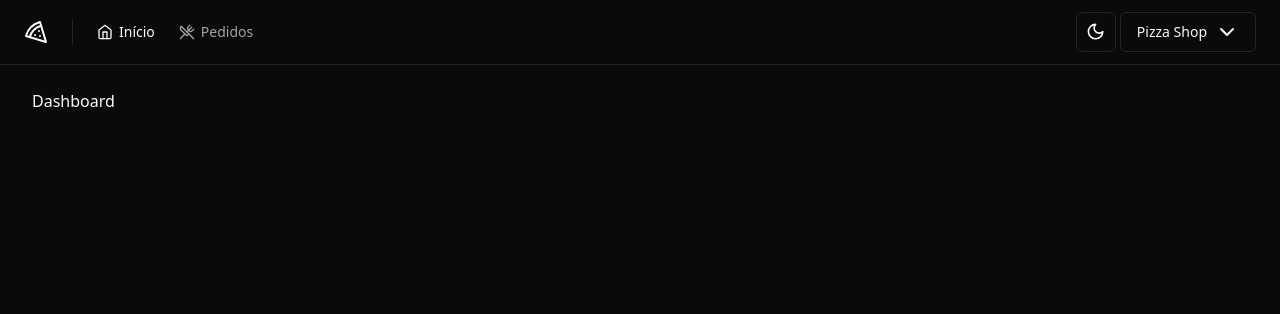
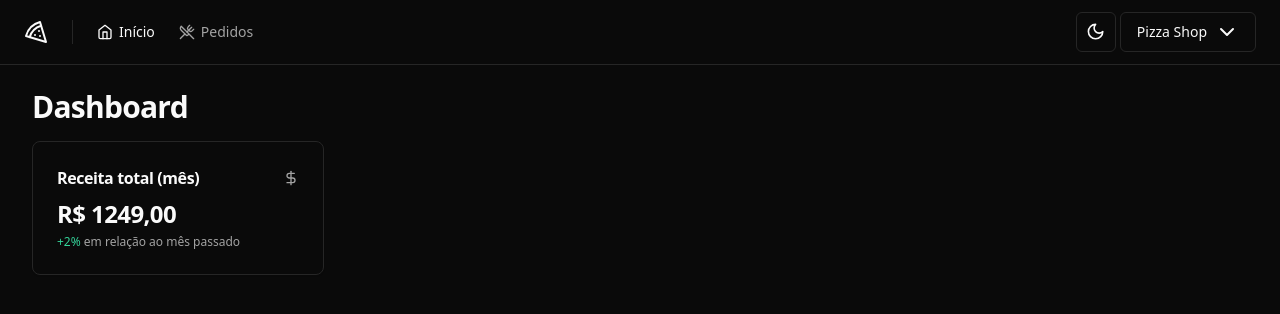
Before and after one commit to liroujohn/pizzashop-web, a React (Vite) app: page / in a window 1280 px wide. Shown: the top 314 px of the page. Built offline with nearby package versions, Linux system fonts and the light colour scheme.

Commit message:
add components

```diff
--- /dev/null
+++ b/src/components/ui/card.tsx
@@ -0,0 +1,79 @@
+import * as React from 'react'
+
+import { cn } from '@/lib/utils'
+
+const Card = React.forwardRef<
+  HTMLDivElement,
+  React.HTMLAttributes<HTMLDivElement>
+>(({ className, ...props }, ref) => (
+  <div
+    ref={ref}
+    className={cn(
+      'rounded-lg border bg-card text-card-foreground shadow-sm',
+      className,
+    )}
+    {...props}
+  />
+))
+Card.displayName = 'Card'
+
+const CardHeader = React.forwardRef<
+  HTMLDivElement,
+  React.HTMLAttributes<HTMLDivElement>
+>(({ className, ...props }, ref) => (
+  <div
+    ref={ref}
+    className={cn('flex flex-col space-y-1.5 p-6', className)}
+    {...props}
+  />
+))
+CardHeader.displayName = 'CardHeader'
+
+const CardTitle = React.forwardRef<
+  HTMLParagraphElement,
+  React.HTMLAttributes<HTMLHeadingElement>
+>(({ className, ...props }, ref) => (
+  <h3
+    ref={ref}
+    className={cn(
+      'text-2xl font-semibold leading-none tracking-tight',
+      className,
+    )}
+    {...props}
+  />
+))
+CardTitle.displayName = 'CardTitle'
+
+const CardDescription = React.forwardRef<
+  HTMLParagraphElement,
+  React.HTMLAttributes<HTMLParagraphElement>
+>(({ className, ...props }, ref) => (
+  <p
+    ref={ref}
+    className={cn('text-sm text-muted-foreground', className)}
+    {...props}
+  />
+))
+CardDescription.displayName = 'CardDescription'
+
+const CardContent = React.forwardRef<
+  HTMLDivElement,
+  React.HTMLAttributes<HTMLDivElement>
+>(({ className, ...props }, ref) => (
+  <div ref={ref} className={cn('p-6 pt-0', className)} {...props} />
+))
+CardContent.displayName = 'CardContent'
+
+const CardFooter = React.forwardRef<
+  HTMLDivElement,
+  React.HTMLAttributes<HTMLDivElement>
+>(({ className, ...props }, ref) => (
+  <div
+    ref={ref}
+    className={cn('flex items-center p-6 pt-0', className)}
+    {...props}
+  />
+))
+CardFooter.displayName = 'CardFooter'
+
+export { Card, CardHeader, CardFooter, CardTitle, CardDescription, CardContent }
--- a/src/pages/app/dashboard.tsx
+++ /dev/null
@@ -1,10 +0,0 @@
-import { Helmet } from 'react-helmet-async'
-
-export function Dashboard() {
-  return (
-    <>
-      <Helmet title="Dashboard" />
-      <h1>Dashboard</h1>
-    </>
-  )
-}
--- /dev/null
+++ b/src/pages/app/dashboard/dashboard.tsx
@@ -0,0 +1,18 @@
+import { Helmet } from 'react-helmet-async'
+
+import { MonthRevenueCard } from './month-revenue-card'
+
+export function Dashboard() {
+  return (
+    <>
+      <Helmet title="Dashboard" />
+      <div className="flex flex-col gap-4">
+        <h1 className="text-3xl font-bold tracking-tight">Dashboard</h1>
+
+        <div className="grid grid-cols-4 gap-4">
+          <MonthRevenueCard />
+        </div>
+      </div>
+    </>
+  )
+}
--- /dev/null
+++ b/src/pages/app/dashboard/month-revenue-card.tsx
@@ -0,0 +1,23 @@
+import { DollarSign } from 'lucide-react'
+
+import { Card, CardContent, CardHeader, CardTitle } from '@/components/ui/card'
+
+export function MonthRevenueCard() {
+  return (
+    <Card>
+      <CardHeader className="flex-row items-center justify-between space-y-0 pb-2">
+        <CardTitle className="text-base font-semibold">
+          Receita total (mês)
+        </CardTitle>
+        <DollarSign className="h-4 w-4 text-muted-foreground" />
+      </CardHeader>
+      <CardContent className="space-y-1">
+        <span className="text-2xl font-bold tracking-tight">R$ 1249,00</span>
+        <p className="text-xs text-muted-foreground">
+          <span className="text-emerald-500 dark:text-emerald-400">+2%</span> em
+          relação ao mês passado
+        </p>
+      </CardContent>
+    </Card>
+  )
+}
--- a/src/routes.tsx
+++ b/src/routes.tsx
@@ -2,7 +2,7 @@
 
 import { AppLayout } from './pages/_layouts/app'
 import { AuthLayout } from './pages/_layouts/auth'
-import { Dashboard } from './pages/app/dashboard'
+import { Dashboard } from './pages/app/dashboard/dashboard'
 import { Orders } from './pages/app/orders/orders'
 import { SignIn } from './pages/auth/sign-in'
 import { SignUp } from './pages/auth/sign-up'
```
